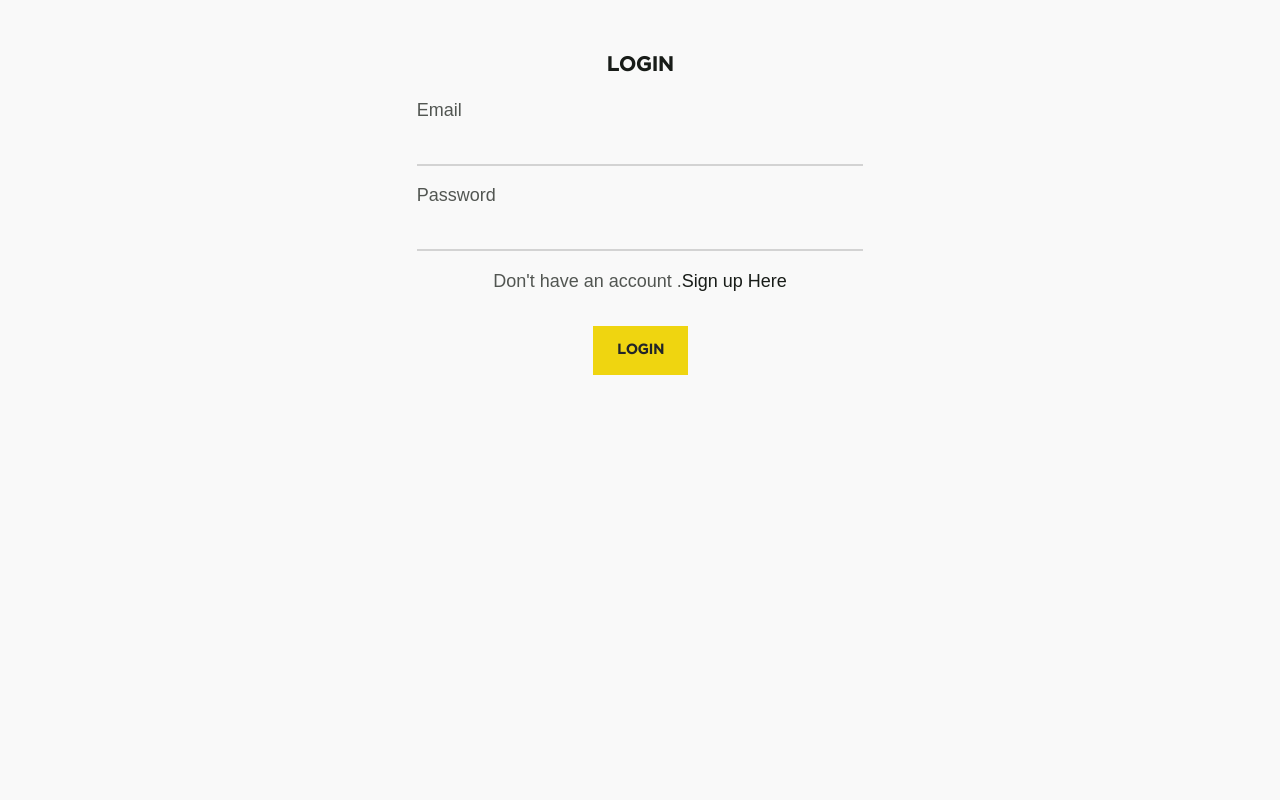
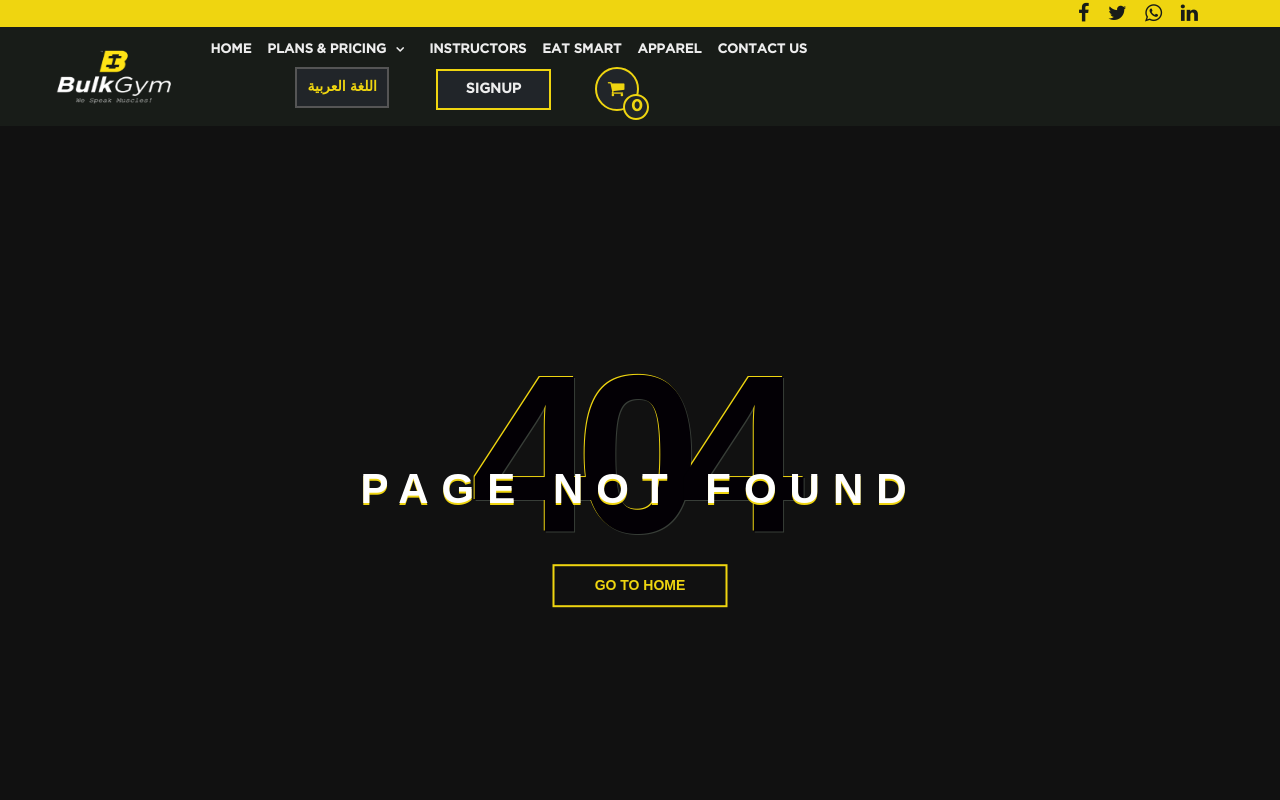
Before and after one commit to motazmagdy/dr-Bulk-frontend, a React (Create React App) app: page /orders in a window 1280 px wide. Shown: the top 800 px of the page. Built offline with nearby package versions, Linux system fonts and the light colour scheme.

Commit message:
hotfixes

```diff
--- a/src/Pages/User/UserRouter.js
+++ b/src/Pages/User/UserRouter.js
@@ -42,6 +42,7 @@ const UserRouter = () => {
       <Header />
       <Routes>
         <Route path="/" element={<Home />} />
+        <Route path="/home" element={<Home />} />
         <Route path="/plans-pricing/gym-membership" element={<Memberships handleRouting={handleRouting} />} />
         <Route path="/plans-pricing/private-training" element={<VIPMemberships handleRouting={handleRouting} />} />
         <Route path="instructors" element={<Instructors />} />
--- a/src/Router.js
+++ b/src/Router.js
@@ -90,7 +90,7 @@ const Router = () => {
                 <UserRouter />
               )
             ) : (
-              <UserLogin />
+              <UserRouter />
             )
           }
         />
```
